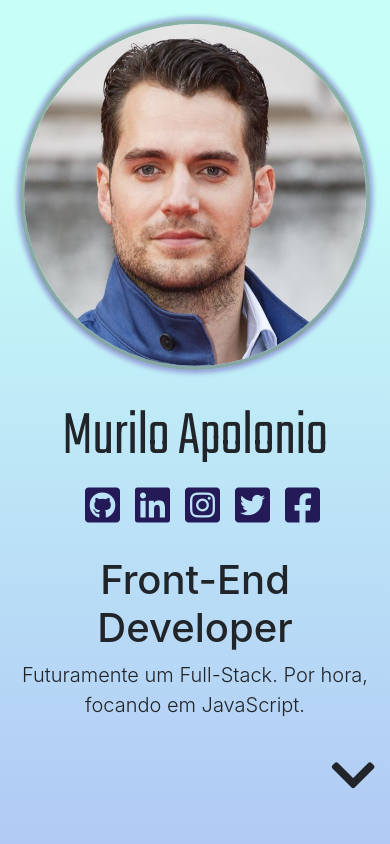
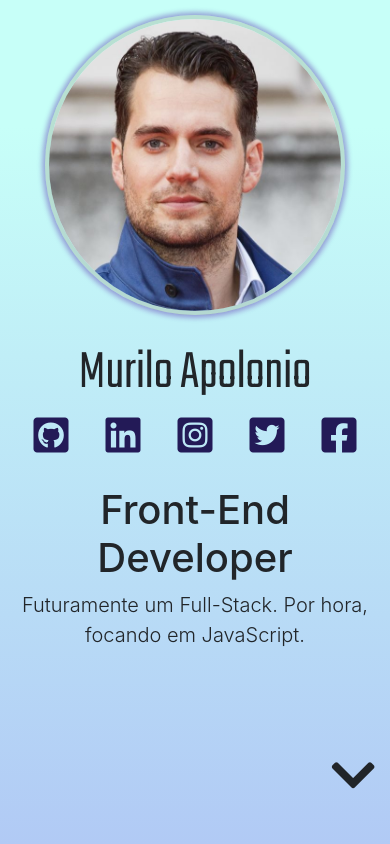
Before and after one commit to muriloapolo/Portifolio, a plain HTML site: page index.html in a window 390 px wide. Shown: the top 844 px of the page. Drawn offline with nearby package versions, Linux system fonts and the light colour scheme.

Commit message:
Alteração em responsividade
ícones melhores distribuídos em view port menor.

```diff
--- a/css/estilo.css
+++ b/css/estilo.css
@@ -21,29 +21,31 @@ header {
 }
 
 .imagem img {
-    margin-top: 20px;
-    width: 350px;
-    height: 350px;
+    margin-top: 15px;
+    width: 300px;
+    height: 300px;
     border-radius: 50%;
-    border: 4px solid rgba(35, 43, 27, 0.37);
+    border: 4px solid rgba(158, 172, 145, 0.37);
     box-shadow: 0 0 5px 3px rgba(67, 10, 160, 0.37);
 }
 
 .apresentacao {
-    margin-top: 30px;
+    margin-top: 25px;
     text-align: center;
     font-family: Teko, sans-serif;
-    font-size: 4rem;
+    font-size: 3.5rem;
 }
 
 .redes {
     display: flex;
     flex-direction: row;
+    align-items: center;
     justify-content: center;
+    align-self: center;
 }
 
 .redes-icons {
-    margin-left: 15px;
+    margin: 10px;
 }
 
 .redes-icons i {
--- a/css/responsividade.css
+++ b/css/responsividade.css
@@ -32,6 +32,9 @@
         font-size: 15px;
     }
 
+    .redes-icons {
+        margin: 0 auto;
+    }
 
 }
 
```
